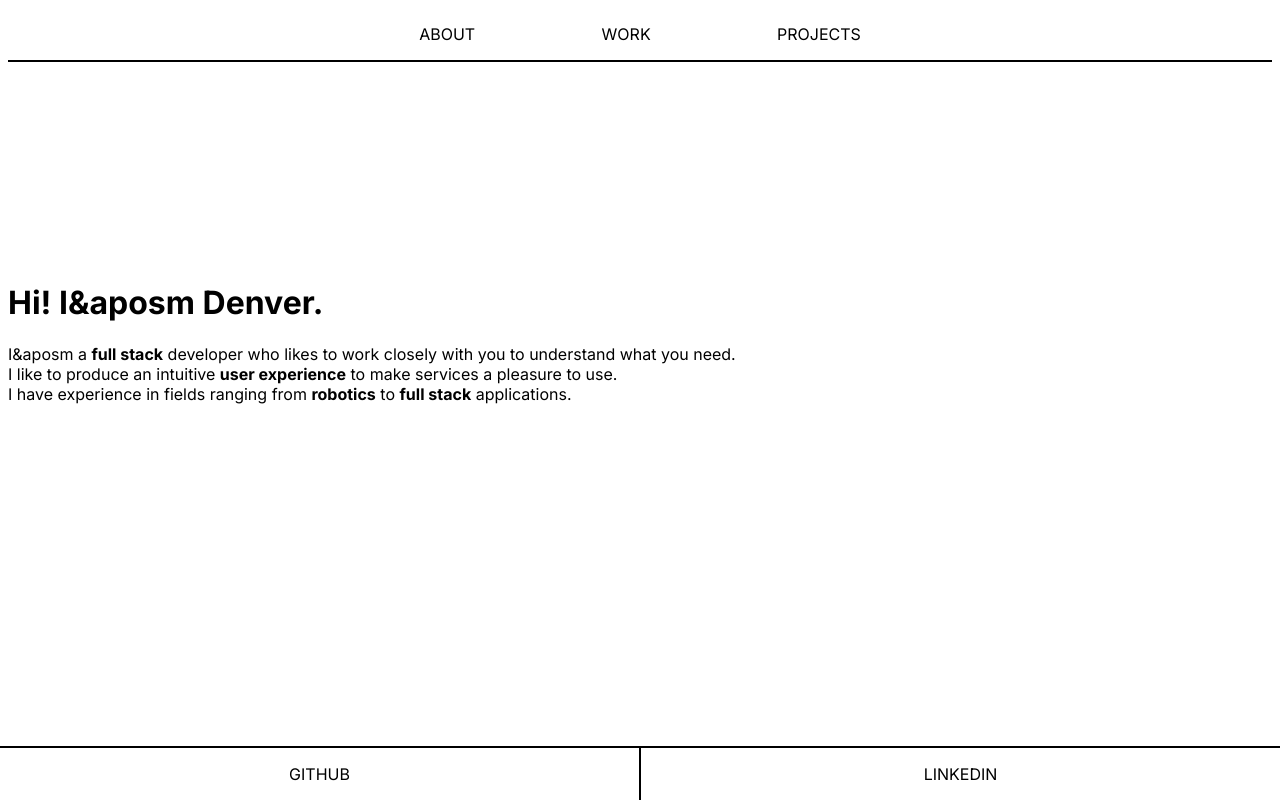
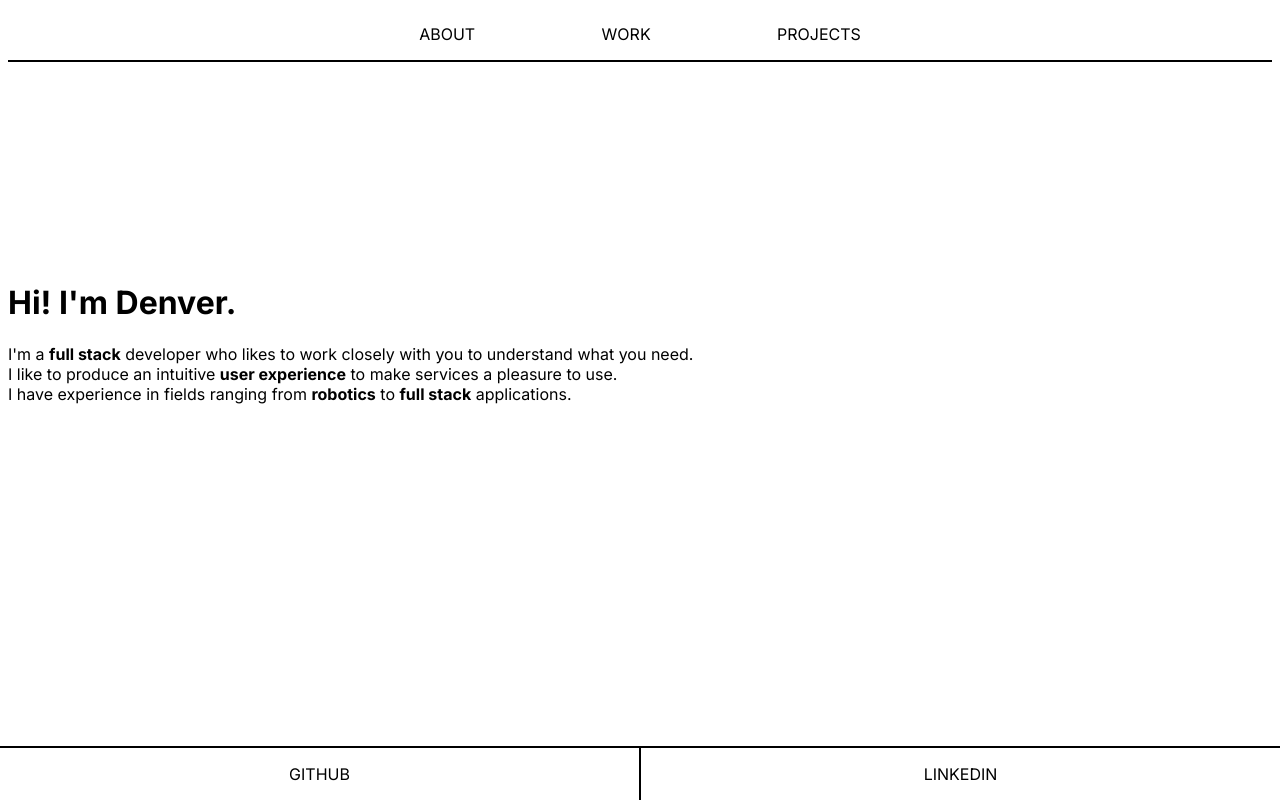
Before and after one commit to DenverW03/DenverW03.github.io, a Next.js app: page / in a window 1280 px wide. Built offline with nearby package versions, Linux system fonts and the light colour scheme.

Commit message:
oops forgot the semi

```diff
--- a/src/app/page.js
+++ b/src/app/page.js
@@ -9,9 +9,9 @@ export default function Home() {
 
       <div className={styles["hero-container"]}>
         <div className="intro-text-box">
-          <h1>Hi! I&aposm Denver.</h1>
+          <h1>Hi! I&apos;m Denver.</h1>
           <div className="intro-text">
-            I&aposm a <b>full stack</b> developer who likes to work closely with you to understand what you need.<br />
+            I&apos;m a <b>full stack</b> developer who likes to work closely with you to understand what you need.<br />
             I like to produce an intuitive <b>user experience</b> to make services a pleasure to use.<br />
             I have experience in fields ranging from <b>robotics</b> to <b>full stack</b> applications.
           </div>
```
